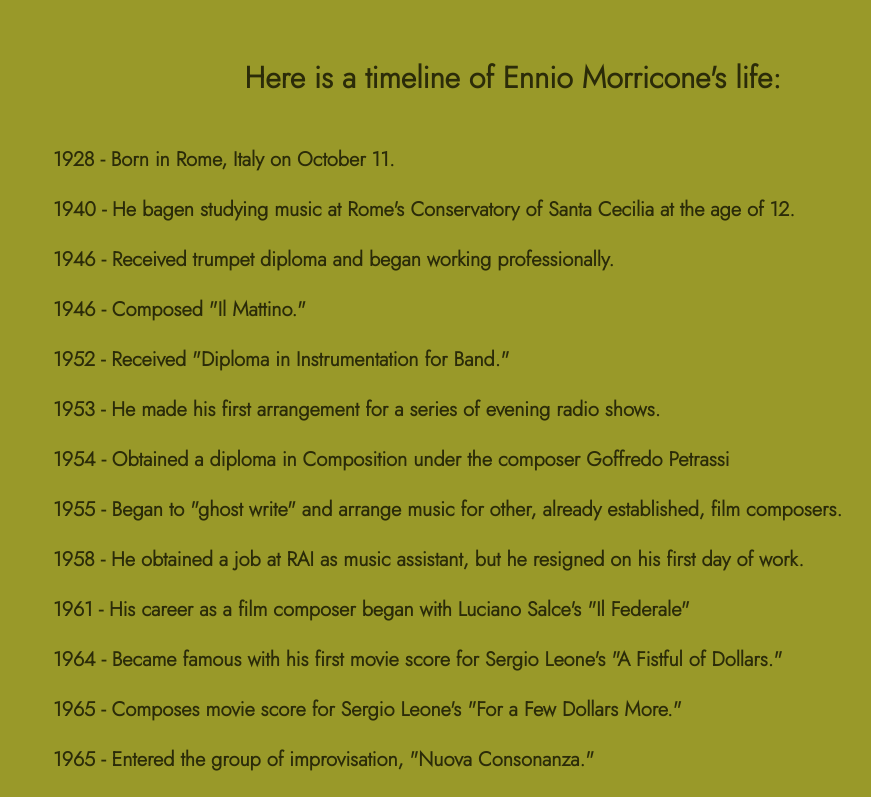
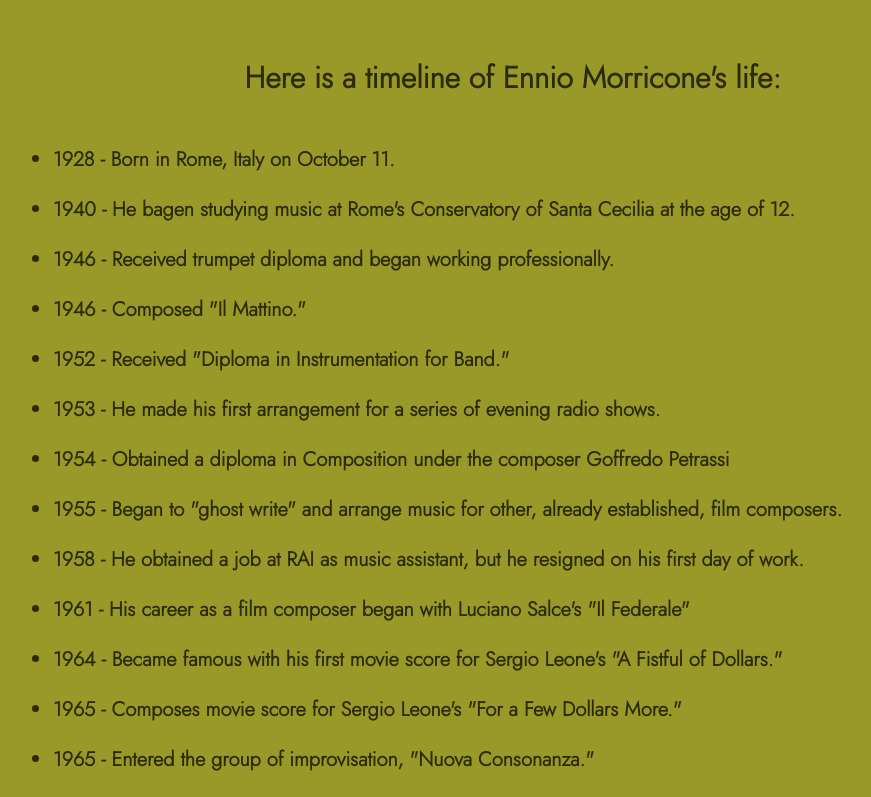
Before and after one commit to Monone96/EnnioMorricone-TributePage, a plain HTML site: page index.html in a window 1280 px wide. Shown: the part 960-1757 px from the top of the page, without its empty margins (127-998 px from the left). Drawn offline with Linux system fonts and the light colour scheme.

Commit message:
adjustying design

```diff
--- a/css/style.css
+++ b/css/style.css
@@ -70,7 +70,7 @@ h4 {
 }
 
 ul {
-  list-style-type: none;
+
   margin-bottom: 50px;
   font-size: 20px;
 }
```
